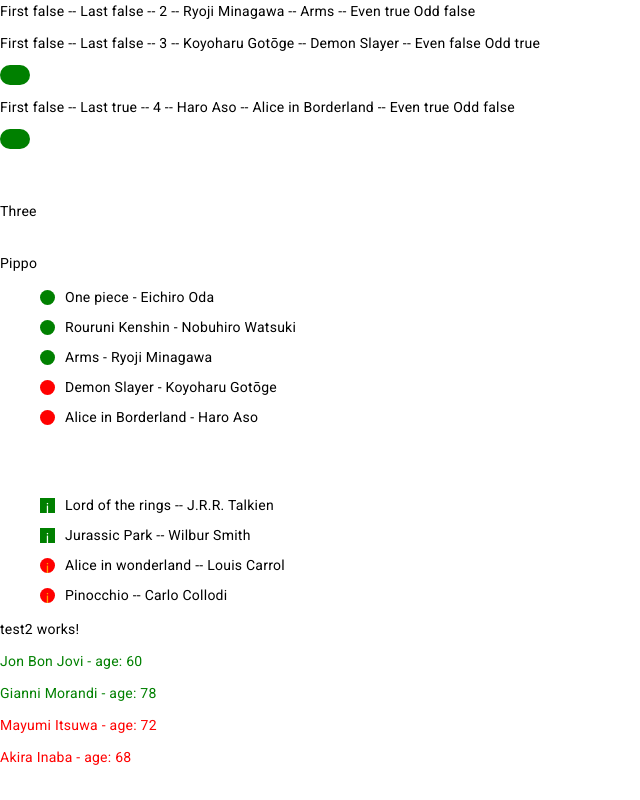
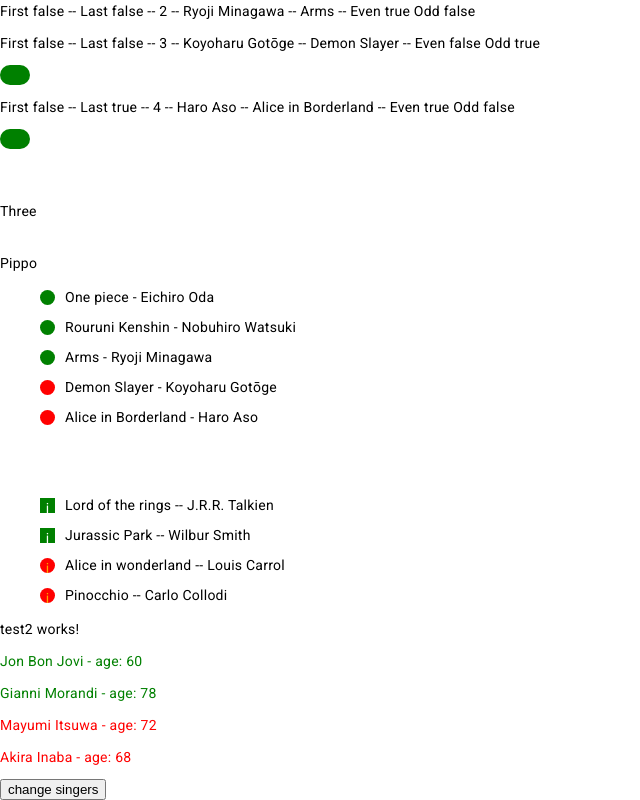
Before and after one commit to danielegeekn1/angular-practice-tests, an Angular app: page / in a window 1280 px wide. Shown: the part 1660-2460 px from the top of the page, without its empty margins (0-640 px from the left). Before the commit the page ends 2427 px from the top, so only its background shows below. Built offline with nearby package versions, Linux system fonts and the light colour scheme.

Commit message:
added onChanges method to track changes of our data

```diff
--- a/src/app/app.component.html
+++ b/src/app/app.component.html
@@ -1,3 +1,4 @@
 <!--launching our test component from app-test-->
 <app-test></app-test>
 <app-test2 [data]="singers"></app-test2>
+<button (click)="onClickAgain()">change singers</button>
--- a/src/app/app.component.ts
+++ b/src/app/app.component.ts
@@ -33,4 +33,32 @@ export class AppComponent {
       color: 'red',
     },
   ];
+  onClickAgain(): void {
+    this.singers = [
+      {
+        name: 'David Gilmour',
+        age: 76,
+        isOnline: true,
+        color: 'green',
+      },
+      {
+        name: 'Adriano Celentano',
+        age: 85,
+        isOnline: true,
+        color: 'green',
+      },
+      {
+        name: 'Miyavi',
+        age: 41,
+        isOnline: false,
+        color: 'red',
+      },
+      {
+        name: 'Paul MacCartney',
+        age: 80,
+        isOnline: false,
+        color: 'red',
+      },
+    ];
+  }
 }
--- a/src/app/test2/test2.component.ts
+++ b/src/app/test2/test2.component.ts
@@ -1,14 +1,23 @@
-import { Component, Input, OnInit } from '@angular/core';
+import {
+  Component,
+  Input,
+  OnChanges,
+  OnInit,
+  SimpleChanges,
+} from '@angular/core';
 
 @Component({
   selector: 'app-test2',
   templateUrl: './test2.component.html',
   styleUrls: ['./test2.component.css'],
 })
-export class Test2Component implements OnInit {
+export class Test2Component implements OnInit, OnChanges {
   @Input() data: any;
   constructor() {}
   ngOnInit(): void {
     console.log(this.data);
   }
+  ngOnChanges(changes: SimpleChanges): void {
+    console.log(changes);
+  }
 }
```
